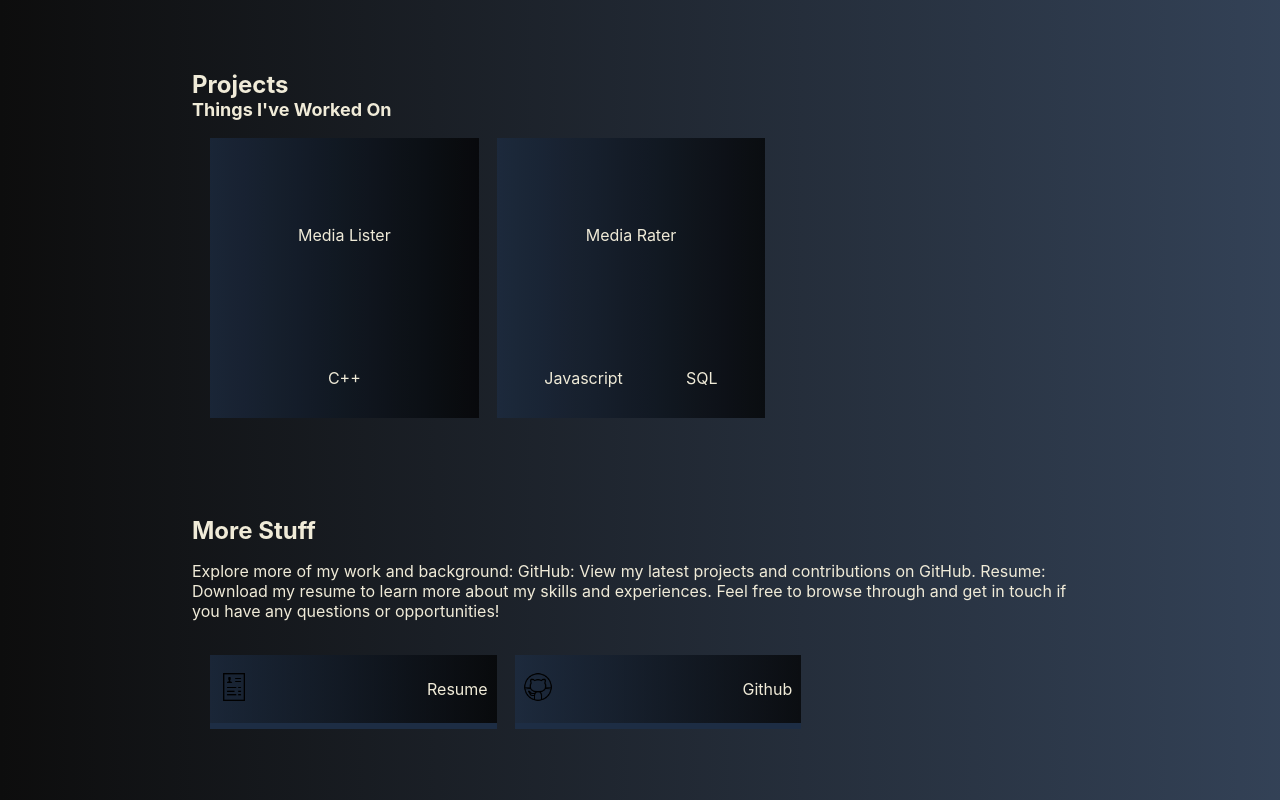
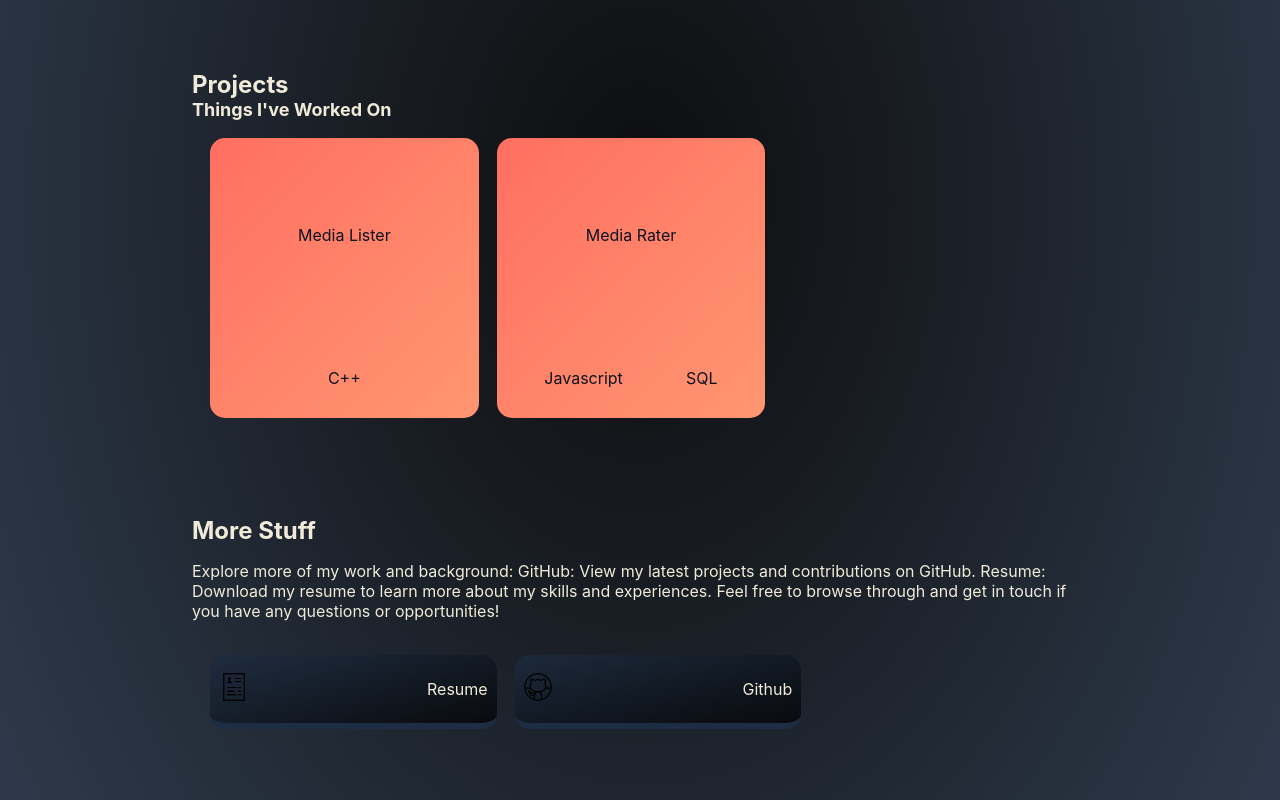
Before and after one commit to anosikekene/myPortfolio, a React (Create React App) app: page / in a window 1280 px wide. Shown: the part 720-1520 px from the top of the page. Built offline with nearby package versions, Linux system fonts and the light colour scheme.

Commit message:
added aesthetics

```diff
--- a/src/App.css
+++ b/src/App.css
@@ -1,11 +1,7 @@
 /* https://coolors.co/palette/0d1321-1d2d44-3e5c76-748cab-f0ebd8 */
 .App {
   text-align: center;
-  background: linear-gradient(
-    to right,
-    rgba(0, 0, 0, 0.95),
-    rgba(29, 45, 68, 0.9)
-  );
+  background: radial-gradient(rgba(0, 0, 0, 0.95), rgba(29, 45, 68, 0.9));
   min-height: 100vh;
 }
 
--- a/src/Card.css
+++ b/src/Card.css
@@ -9,25 +9,29 @@
 }
 .card {
   width: 30%;
-  background: linear-gradient(
+  /* background: linear-gradient(
     to right,
     rgba(29, 45, 68, 0.7),
     rgba(0, 0, 0, 0.7)
-  );
-
+  ); */
+  background: linear-gradient(135deg, #ff6f61, #ff9671);
   margin: 1%;
   height: 280px; /* Set a fixed height for the card */
   position: relative; /* Ensure relative positioning for absolute children */
   justify-content: center;
   align-items: center;
+  transition: background 0.3s ease;
+  border-radius: 15px;
 }
-
+.card:hover {
+  background: linear-gradient(135deg, #e65a50, #e68360);
+}
 .card .description {
   position: absolute; /* Position absolutely within the card */
   top: 0;
   left: 0;
   width: 90%;
-  color: #f0ebd8;
+  color: #0d1321;
   opacity: 0;
   transition: opacity 0.3s ease;
   z-index: 1; /* Lower z-index for description */
@@ -37,7 +41,7 @@
   margin-right: 5%;
 }
 .card .links a {
-  color: #f0ebd8;
+  color: #0d1321;
 }
 .card .links {
   display: flex;
@@ -57,7 +61,7 @@
 div.title {
   height: 60%; /* Adjust height as needed */
   z-index: 2; /* Higher z-index for these elements */
-  color: #f0ebd8;
+  color: #0d1321;
   text-align: center; /* Center align text */
   transition: opacity 0.3s ease;
   margin-left: 5%;
@@ -76,7 +80,7 @@ div.languages {
   align-items: center;
   height: 40%; /* Adjust height as needed */
   z-index: 2; /* Higher z-index for these elements */
-  color: #f0ebd8;
+  color: #0d1321;
   text-align: center; /* Center align text */
   transition: opacity 0.3s ease;
   margin-left: 5%;
--- a/src/miniCard.css
+++ b/src/miniCard.css
@@ -17,7 +17,7 @@
   margin: 1%;
   padding: 1%;
   background: linear-gradient(
-    to right,
+    to bottom right,
     rgba(29, 45, 68, 0.7),
     rgba(0, 0, 0, 0.7)
   );
@@ -25,10 +25,18 @@
   border-bottom: 6px solid #1d2d44;
   transition: 0.3s ease;
   text-decoration: none;
+  border-radius: 15px;
 }
-
+/* #FF5733 deep orange
+   #556B2F olive green
+ */
 .minicard:hover {
-  border-bottom: 6px solid #f0ebd8;
+  border-bottom: 6px solid #ffd700;
+  background: linear-gradient(
+    to bottom right,
+    rgba(29, 45, 68, 0.5),
+    rgba(0, 0, 0, 0.4)
+  );
   text-decoration: none;
 }
 .minicardlogo {
```
